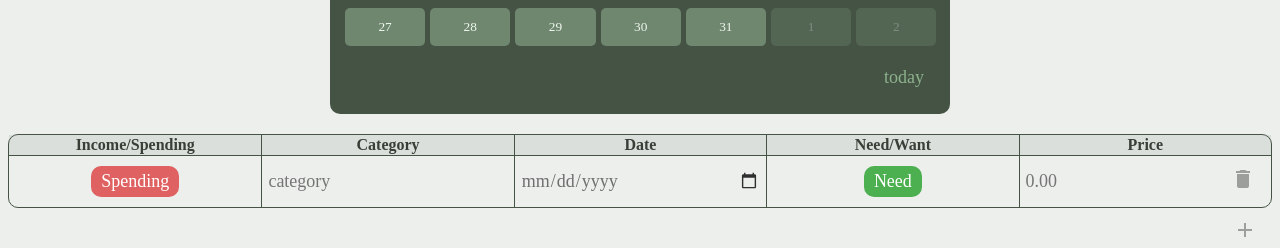
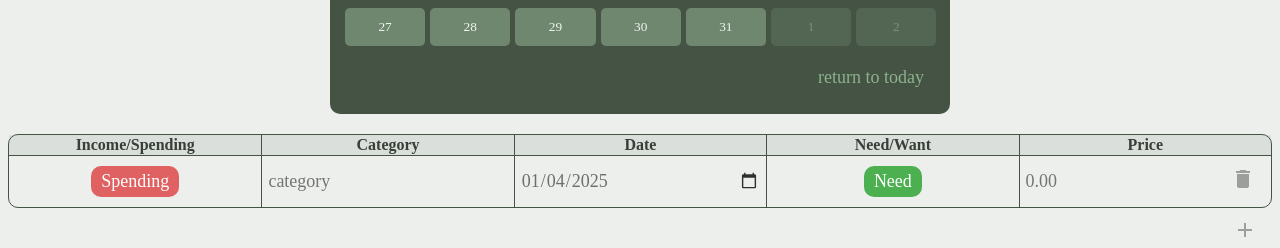
Before and after one commit to Fishfinna/sprouts, a React (Vite) app: page / in a window 1280 px wide. Both pictures are taken after a click on the button "10". Shown: the part 362-610 px from the top of the page. Built offline with nearby package versions, Linux system fonts and the light colour scheme; a web font is replaced by a local one.

Commit message:
set up a bit more to do with the current default date

```diff
--- a/src/components/calendar/calendar.tsx
+++ b/src/components/calendar/calendar.tsx
@@ -43,7 +43,7 @@ export function DisplayCalendar(params: {
           }
           onClick={handleTodayClick}
         >
-          today
+          return to today
         </button>
       </div>
     </div>
--- a/src/components/table/table.tsx
+++ b/src/components/table/table.tsx
@@ -104,7 +104,10 @@ export function Table({
                 <input
                   type="date"
                   className={row.date ? "" : "faded"}
-                  value={(row.date as string) || ""}
+                  value={
+                    (row.date as string) ||
+                    new Date().toISOString().split("T")[0]
+                  }
                   onChange={(e) => handleChange(e, rowIndex, "date")}
                 />
               </td>
```
